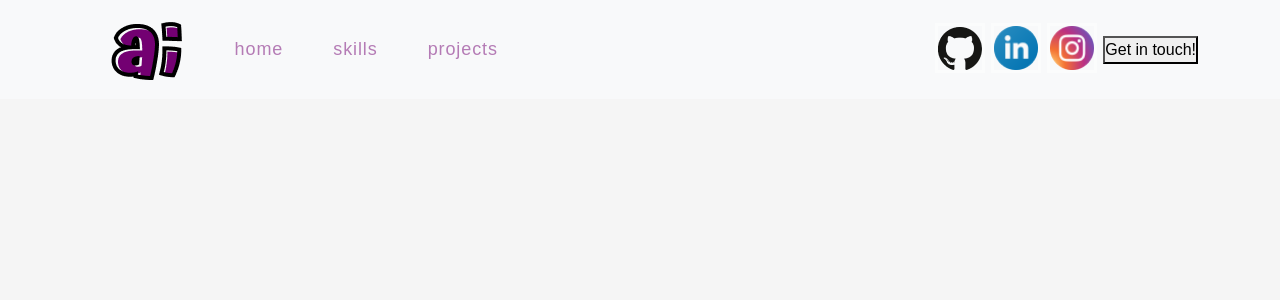
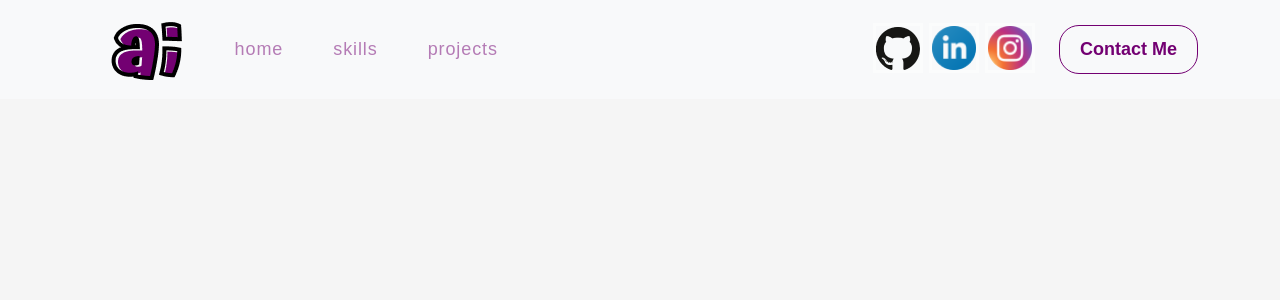
Before and after one commit to arooj-ilyas/myportfolio, a React (Create React App) app: page / in a window 1280 px wide. Shown: the top 300 px of the page. Built offline with nearby package versions, Linux system fonts and the light colour scheme.

Commit message:
added some styling to contact me button

```diff
--- a/src/App.css
+++ b/src/App.css
@@ -122,3 +122,16 @@ span.navbar-text {
 .social-icons a:hover img {
 	transform:scale(1.2,1.2);
 }
+
+.navbar-text button {
+  font-weight: 700;
+  color: #730072;
+  border: 1px solid #730072;
+  border-radius: 20px;
+  padding: 10px 20px;
+  font-size: 18px;
+  margin-left: 18px;
+	position: relative;
+	background-color: transparent;
+	transition: 0.3s ease-in-out;
+}
--- a/src/components/NavBar.js
+++ b/src/components/NavBar.js
@@ -78,8 +78,8 @@ const NavBar = () => {
               </a>
             </div>
 
-            <button className="vvd" onClick={() => console.log("connect")}>
-              <span>Get in touch!</span>
+            <button onClick={() => console.log("connect")}>
+              <span>Contact Me</span>
             </button>
 
           </span>
```
